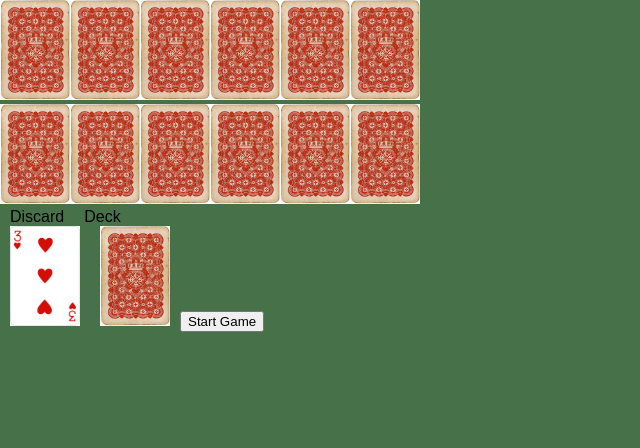
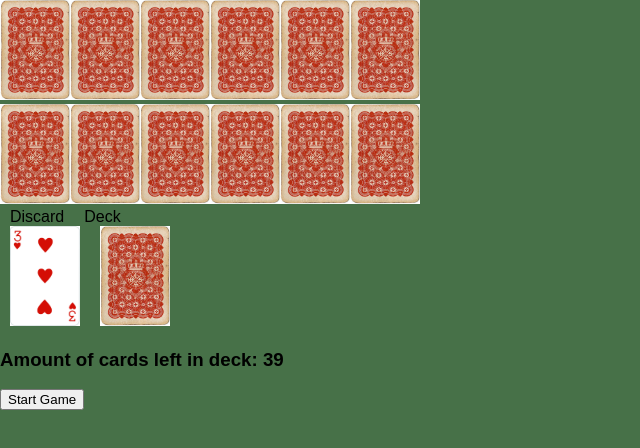
Before and after one commit to BenMortensenTTS/Golf, a React (Create React App) app: page / in a window 1280 px wide. Shown: the top 448 px of the page, without its empty margins (0-640 px from the left). Built offline with nearby package versions, Linux system fonts and the light colour scheme.

Commit message:
cleaned up a bit

```diff
--- a/src/App.js
+++ b/src/App.js
@@ -51,22 +51,17 @@ class App extends React.Component {
       }
     })
 
-    console.log(deckImageArr);
-
     discardIndex = this.randCardIndex(deckImageArr);
     discardObj = deckImageArr.splice(discardIndex,1)[0];
 
     for(let i=0;i<12;i++){
       randNum = this.randCardIndex(deckImageArr);
-      console.log("randNum = " + randNum);
 
       let randCardObj = deckImageArr.splice(randNum,1)[0];
       if(i < 6){
         p1hand[i] = randCardObj;
-        console.log(p1hand[i])
       } else {
         p2hand[i-6] = randCardObj;
-        console.log(p2hand[i-6])
       }
     }
     this.setState({
@@ -94,6 +89,7 @@ class App extends React.Component {
   render() {
 
   const getCardFromDeck = (item) => {
+    if(this.state.playing) {
       let temp = this.state.cardArray
       let card = temp.splice(this.randCardIndex(temp), 1)[0];
       if(temp.length !== 0) {
@@ -104,6 +100,8 @@ class App extends React.Component {
         cardArray: temp,
 
       })
+      return card;
+    }
   }
 
   const player1Click = (item) => {
@@ -127,14 +125,18 @@ class App extends React.Component {
   }
 
     let renderPlay1Hand = this.state.play1Hand.map((card1, index)=>{
-      return <img onClick={player1Click} src={"./images/0.jpg"} id={card1.id} className={index} />
+      return <img onClick={player1Click} src={"./images/0.jpg"} id={card1.id} className={index} key={index+10} alt="card" />
     })
 
     let renderPlay2Hand = this.state.play2Hand.map((card2, index)=>{
-      return <img onClick={player2Click} src={"./images/0.jpg"} id={card2.id} className={index} />
+      return <img onClick={player2Click} src={"./images/0.jpg"} id={card2.id} className={index} key={index+100} alt="card"/>
     })
 
-    let deck = <img onClick={getCardFromDeck} src={"./images/0.jpg"} id={null} />
+    let deck = <img onClick={getCardFromDeck} src={"./images/0.jpg"} id={null} alt="deck" />
+
+    let discard = <img src={this.state.discard.image} id={this.state.discard.id} alt="discard"/>
+
+    let cardsOrEnd = this.state.cardArray.length !== 0 ? <h3>{"Amount of cards left in deck: " + this.state.cardArray.length}</h3> : <h3>No more cards.</h3>
 
 
     return (
@@ -143,7 +145,8 @@ class App extends React.Component {
         <div>{renderPlay2Hand}</div>
 
         <span>Discard</span><span>Deck</span><div></div>
-        <span><img src={this.state.discard.image} id={this.state.discard.id}/></span><span>{deck}</span>
+        <span>{discard}</span><span>{deck}</span>
+        <div>{cardsOrEnd}</div>
         <Button clickFunc={this.startGame} buttonName="Start Game"/>
       </div>
     );
```
Lines whose indentation alone changed are shown as unchanged.
